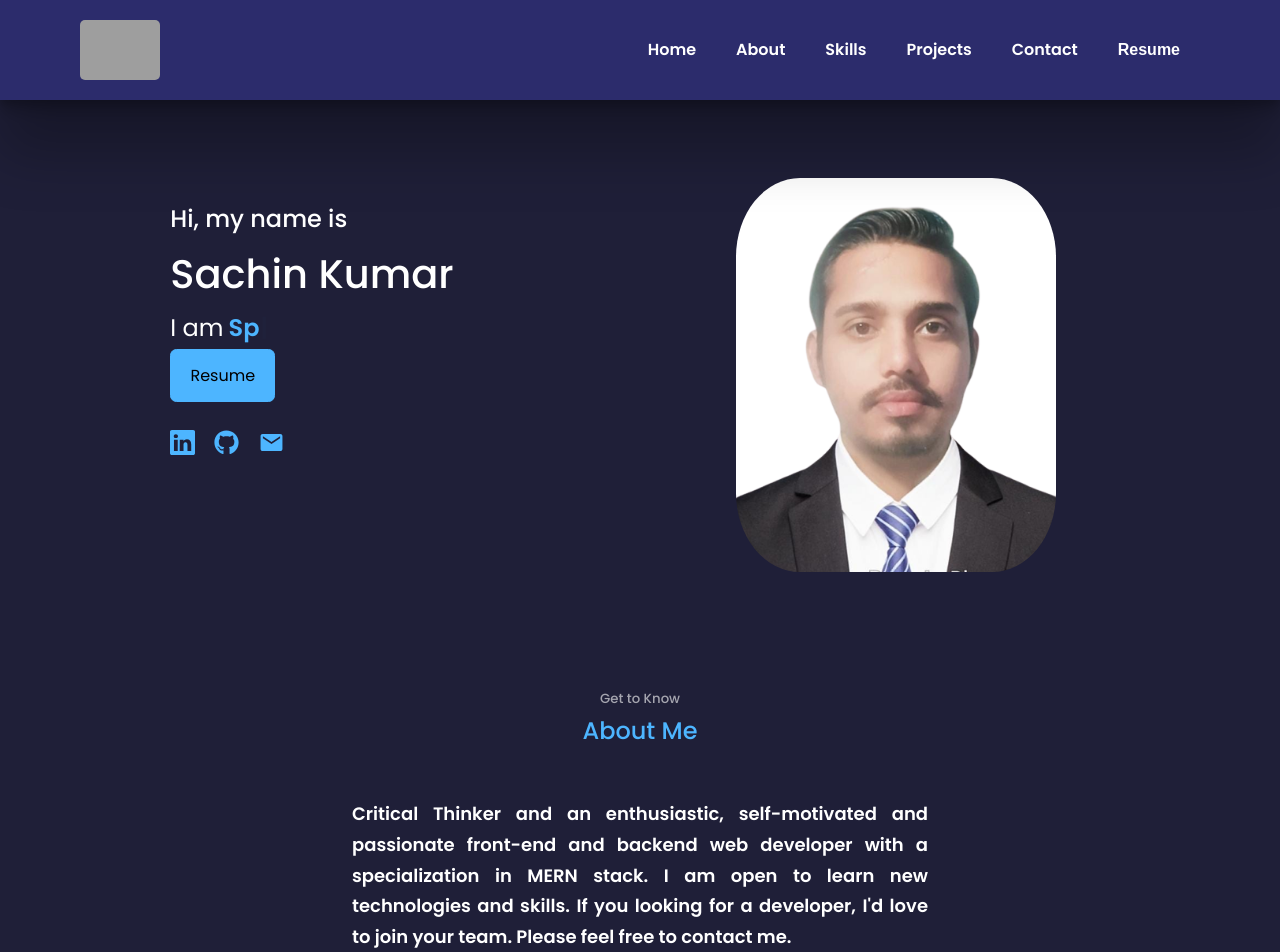
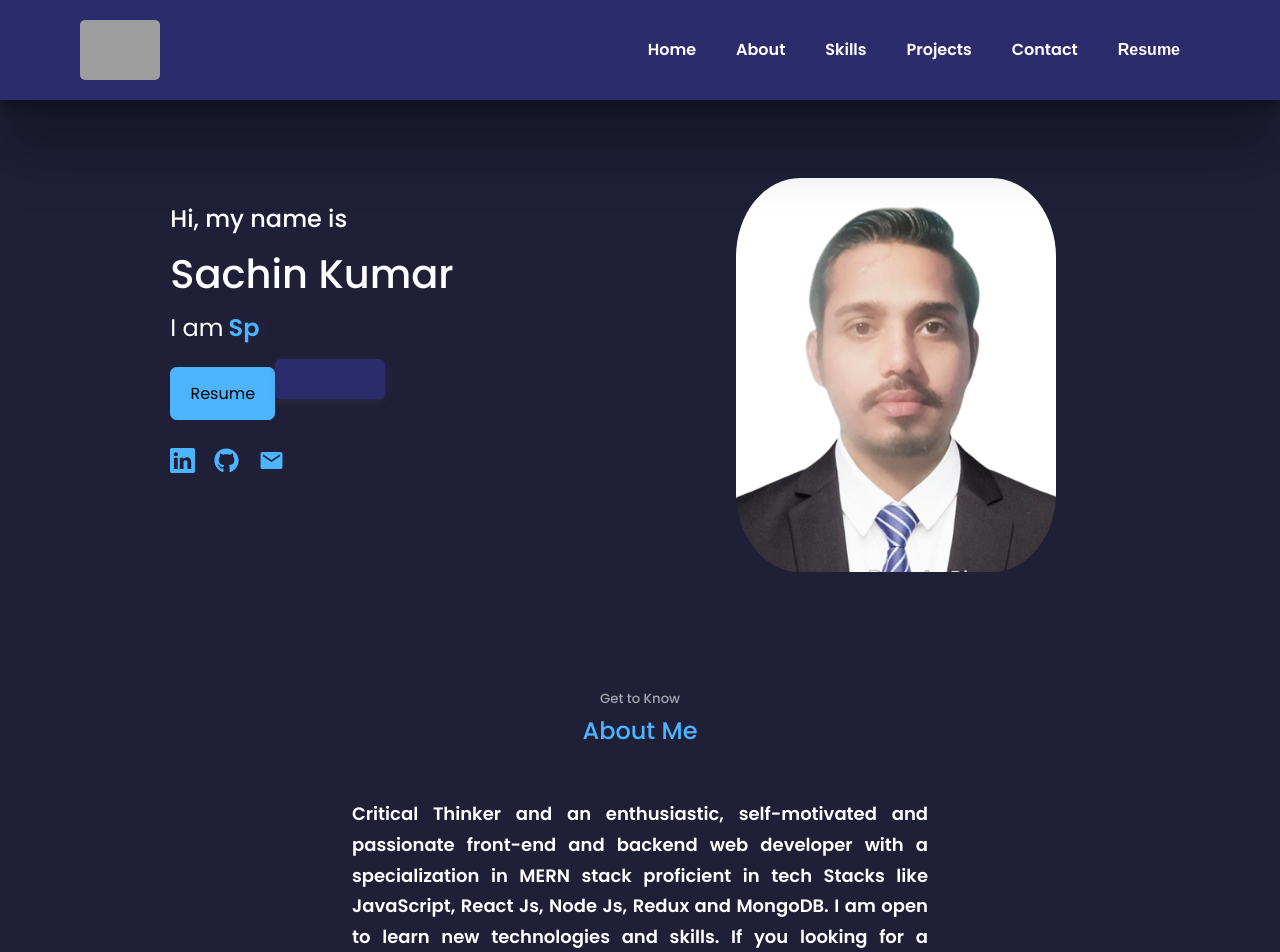
Before and after one commit to sks-7/sks-7.github.io, a React (Create React App) app: page / in a window 1280 px wide. Shown: the top 952 px of the page. Built offline with nearby package versions, Linux system fonts and the light colour scheme; grey boxes are pictures that could not be loaded.

Commit message:
added something

```diff
--- a/src/Componetns/About/About.jsx
+++ b/src/Componetns/About/About.jsx
@@ -65,15 +65,18 @@ const About = () => {
       <h5>Get to Know</h5>
       <h2>About Me</h2>
       <div className="container about_container">
-        <div className="about section">
+        <div className="about section" id="about">
           <h2 className="about about section"></h2>
           <p id="user-detail-intro">
             Critical Thinker and an enthusiastic, self-motivated and passionate
             front-end and backend web developer with a specialization in MERN
-            stack. I am open to learn new technologies and skills. If you
-            looking for a developer, I'd love to join your team. Please feel
-            free to contact me.
+            stack proficient in tech Stacks like JavaScript, React Js, Node Js,
+            Redux and MongoDB. I am open to learn new technologies and skills.
+            If you looking for a developer, I'd love to join your team. Please
+            feel free to contact me.
           </p>
+
+          <button id="resume-button-2"></button>
         </div>
       </div>
       <div className="container experience_container about">
--- a/src/Componetns/Header/Header.jsx
+++ b/src/Componetns/Header/Header.jsx
@@ -69,6 +69,8 @@ const Header = () => {
           <a href={CV} id="resume-link-2" download>
             Resume
           </a>
+
+          <button id="resume-button-2"></button>
           <div className="header_socials">
             <a
               href="https://www.linkedin.com/in/sachin-kumar-2a8a47231/"
--- a/src/Componetns/Nav/Nav.jsx
+++ b/src/Componetns/Nav/Nav.jsx
@@ -79,10 +79,10 @@ const Nav = () => {
               </a>
             </li>
             <li className="nav-link resume">
-              <a href={CV} download>
+              <a href={CV} download id="resume-link-1">
                 {' '}
                 <button
-                  id="resume-link-1"
+                  id="resume-button-1"
                   onClick={() => {
                     window.open(CV);
                   }}
--- a/src/Componetns/Nav/nav.css
+++ b/src/Componetns/Nav/nav.css
@@ -56,6 +56,15 @@ nav {
   color: white;
   border: none;
 }
+
+#resume-button-1 {
+  background: transparent;
+  cursor: pointer;
+  font-size: 1rem;
+  font-weight: 600;
+  color: white;
+  border: none;
+}
 #mobile {
   color: white;
   display: none;
```
